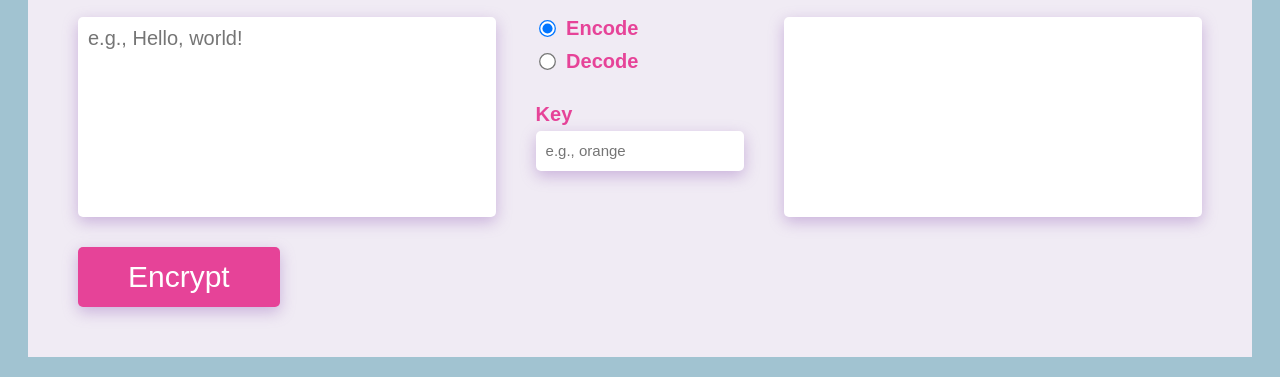
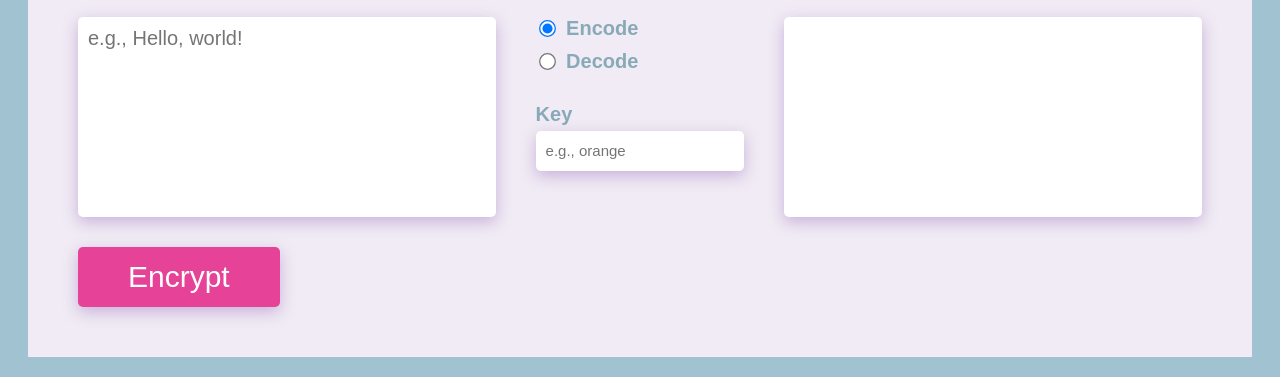
Before and after one commit to FaisalAlZahrani/vigenere-cipher, a plain HTML site: page index.html in a window 1280 px wide. Shown: the part 548-925 px from the top of the page. Drawn offline with Linux system fonts and the light colour scheme.

Commit message:
Changed option label color

```diff
--- a/css/styles.css
+++ b/css/styles.css
@@ -82,7 +82,7 @@ body {
 }
 
 .option-label {
-    color: #E64398;
+    color: #88AAB8;
     font-size: 2rem;
     font-family: Arial, Helvetica, sans-serif;
     font-weight: bold;
```
